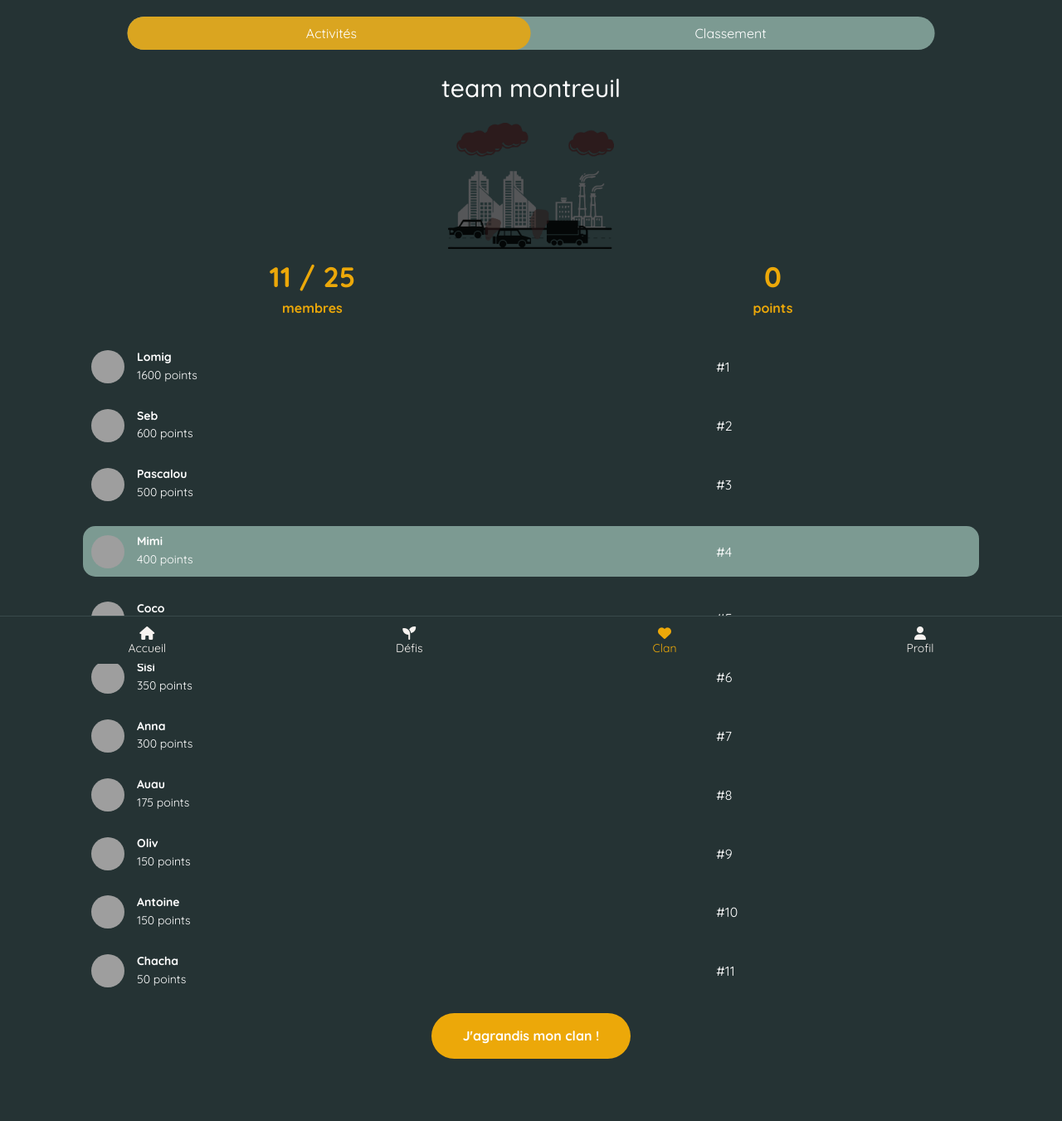
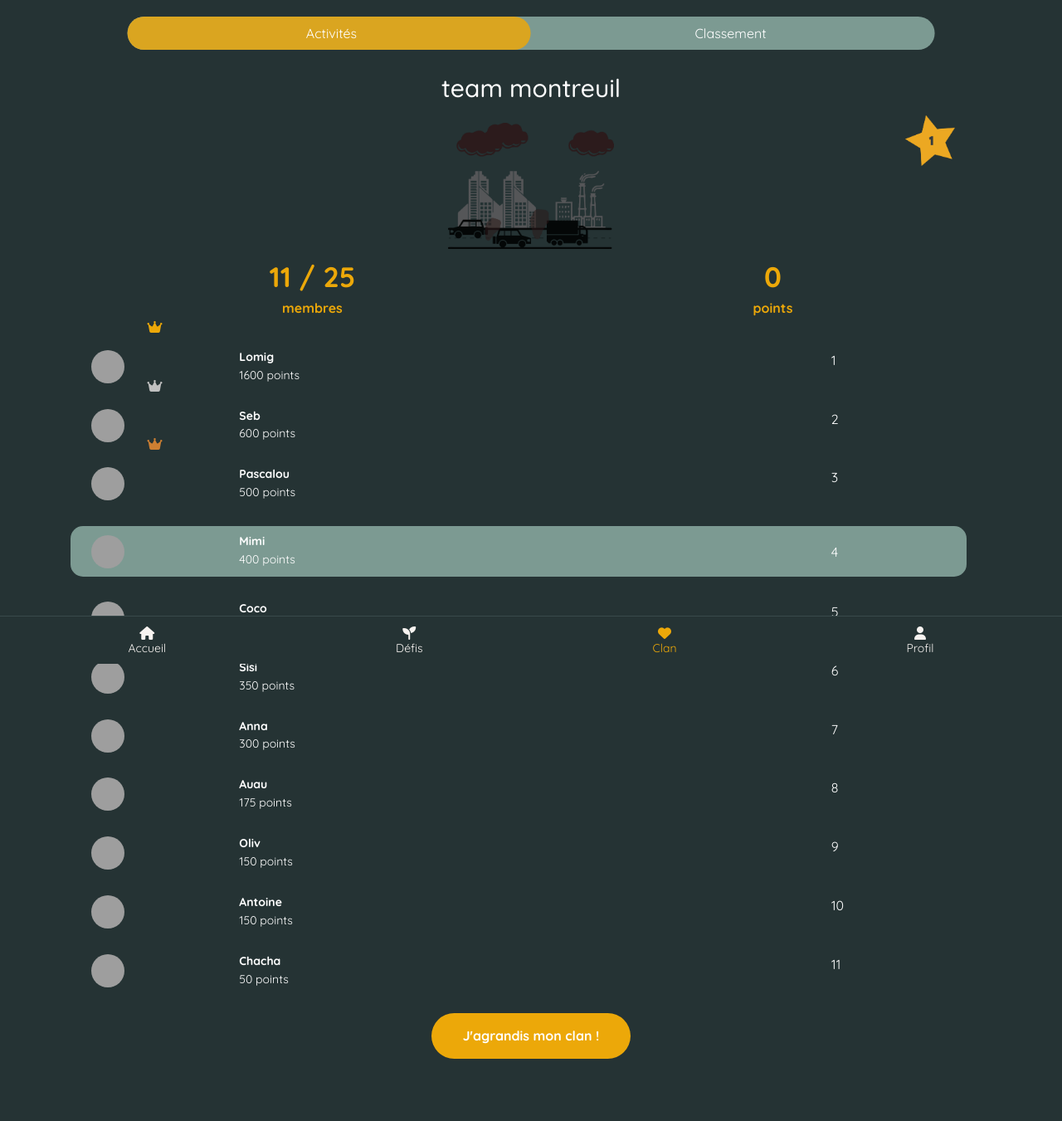
Before and after one commit to colinemarie/seedofchange, a Rails app: page /clans/1 in a window 1280 px wide. Shown: the whole page at 83% size. Run offline with Rails 7, Linux system fonts and the light colour scheme; a user stored in the database is signed in; data comes from the database, SQL or seed files in the repository; tables that the repository leaves empty hold one stand-in row (values such as "Sample post"); style sheets or scripts are compiled from the project's sources; some libraries are stand-ins or nearby versions; grey boxes are pictures that could not be loaded.

Commit message:
added crowns to users and star to clan on classement page

```diff
--- a/app/assets/stylesheets/components/_avatar.scss
+++ b/app/assets/stylesheets/components/_avatar.scss
@@ -38,3 +38,7 @@
     font-size: 10px;
   }
 }
+
+// .avatar-ranking {
+//   position: absolute;
+// }
--- a/app/assets/stylesheets/components/_card.scss
+++ b/app/assets/stylesheets/components/_card.scss
@@ -59,9 +59,7 @@
 .card-clan {
   border-radius : 20px;
   padding-left : 10px;
-  display: flex;
   width: 100%;
-  align-items: center;
 }
 
 .current-user {
--- a/app/assets/stylesheets/components/_icon.scss
+++ b/app/assets/stylesheets/components/_icon.scss
@@ -1,3 +1,31 @@
 .seed {
     color: goldenrod;
 }
+
+.crown {
+  position: relative;
+  right: -23px;
+  top: -46px;
+}
+
+.gold {
+  color: $gold;
+}
+
+.silver {
+  color: silver;
+}
+
+.bronze {
+  color: #cd7f32;
+}
+
+.ranking-img {
+  position: absolute;
+}
+
+.star-icon {
+  right: 44px;
+  top: -9px;
+  position: absolute;
+}
--- a/app/views/clans/show.html.erb
+++ b/app/views/clans/show.html.erb
@@ -19,11 +19,13 @@
   <h1><%= @clan.name %></h1>
 </div>
 
-<div class="clan-level mb-2">
+<div class="clan-level mb-2 position-relative">
   <% if @clan.score < 2200 %>
     <%= image_tag "pollue.png", width: 200 %>
+    <%= image_tag "star1.png", width: 60, class:"star-icon" %>
   <% else %>
       <%= image_tag "moins pollue.png", width: 200 %>
+      <%= image_tag "star2.png", width: 60, class:"star-icon" %>
   <% end %>
  </div>
 
@@ -44,29 +46,47 @@
       <li>
         <% if member.username == current_user.username %>
           <%= link_to user_path(current_user) do  %>
-            <div class="row">
-              <div class=" card-clan current-user">
+            <div class="row align-items-center">
+              <div class=" card-clan current-user row align-items-center">
+                <div class= "col-2">
                   <%= image_tag "https://res.cloudinary.com/dwbej2js2/image/upload/v1613148306/SeedOfChange%20-%20Avatar/#{member.first_name}.png", class: "avatar", alt: "avatar" %>
+                  <% if index == 0 %>
+                    <i class="fas fa-crown crown gold"></i>
+                    <% elsif index == 1 %>
+                    <i class="fas fa-crown crown silver"></i>
+                    <% elsif index == 2 %>
+                    <i class="fas fa-crown crown bronze"></i>
+                  <% end %>
+                </div>
                 <div class="info-member col-8">
                   <h2 ><%= member.username %> </h2>
                   <subtitle><%= member.score %> points</subtitle>
                 </div>
-                  <div>
-                 <p>#<%= index + 1 %> </p>
+                <div class="col-2">
+                  <p><%= index + 1 %> </p>
                 </div>
               </div>
             </div>
           <% end %>
         <% else %>
-          <div class="row ">
-            <div class=" card-clan">
+          <div class="row">
+            <div class="card-clan row">
+              <div class= "col-2">
                 <%= image_tag "https://res.cloudinary.com/dwbej2js2/image/upload/v1613148306/SeedOfChange%20-%20Avatar/#{member.first_name}.png", class: "avatar", alt: "avatar" %>
+                <% if index == 0 %>
+                  <i class="fas fa-crown crown gold"></i>
+                  <% elsif index == 1 %>
+                  <i class="fas fa-crown crown silver"></i>
+                  <% elsif index == 2 %>
+                  <i class="fas fa-crown crown bronze"></i>
+                <% end %>
+              </div>
               <div class="info-member col-8">
                 <h2><%= member.username %> </h2>
                 <subtitle><%= member.score %> points</subtitle>
               </div>
-              <div>
-                <p>#<%= index + 1 %> </p>
+              <div class="col-2">
+                <p><%= index + 1 %> </p>
               </div>
             </div>
           </div>
```
Also changed, not shown: app/assets/images/star.jpg (added), app/assets/images/star.png (added), app/assets/images/star1.png (added), app/assets/images/star2.png (added). Lines whose indentation alone changed are shown as unchanged.
